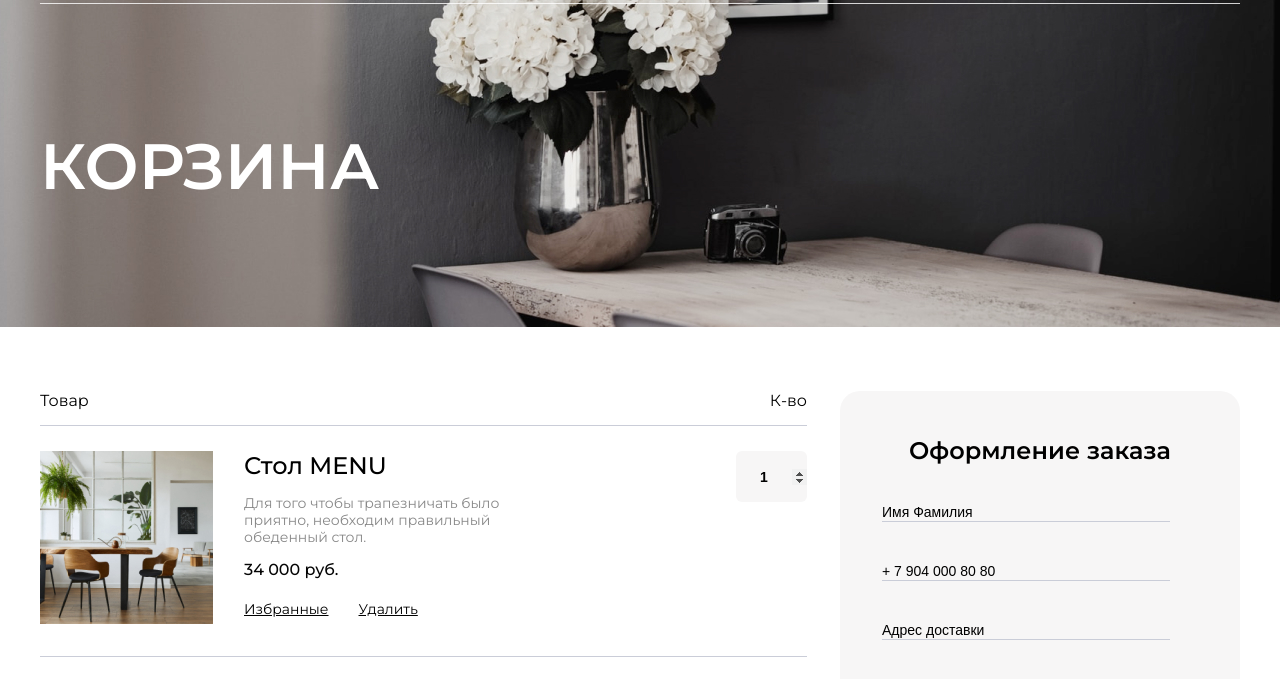
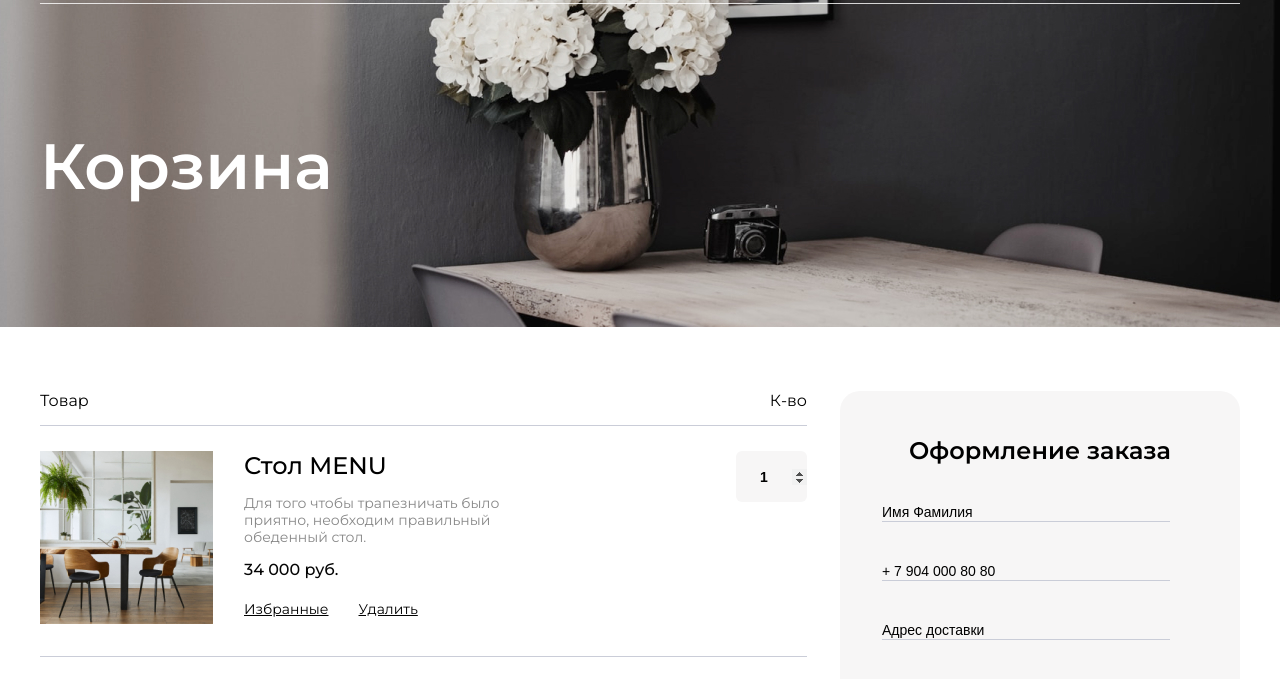
Before and after one commit to faust23259/faust23259.github.io, a plain HTML site: page cart.html in a window 1280 px wide. Shown: the part 73-752 px from the top of the page. Drawn offline with Linux system fonts and the light colour scheme.

Commit message:
Revert "Update cart.html"
This reverts commit 7e1f9d332f52e5e552c357fdf16e77c22d4420fb.

```diff
--- a/cart.html
+++ b/cart.html
@@ -61,7 +61,7 @@
         </header>
 
         <div>
-            <h1 class="heading__big">КОРЗИНА</h1>
+            <h1 class="heading__big">Корзина</h1>
         </div>
     </section>
 
```
